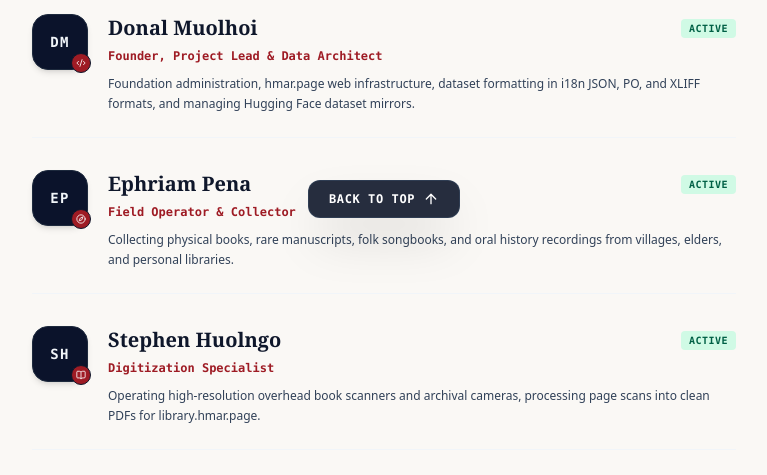
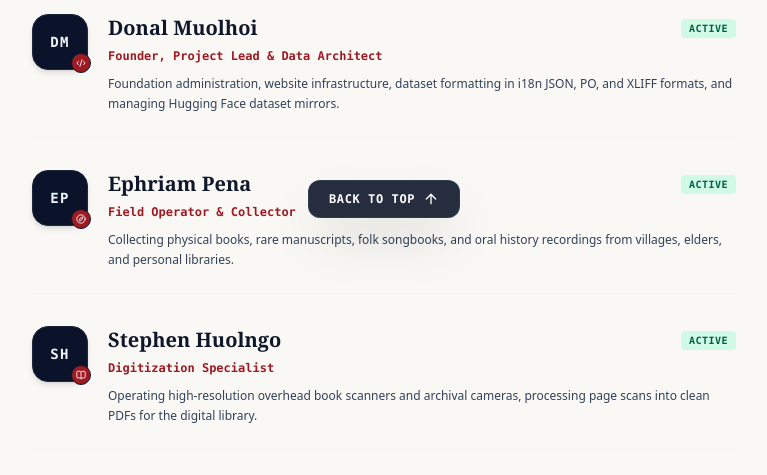
Before and after one commit to hmar-heritage-org/home, a Next.js app: page /people in a window 1280 px wide. Shown: the part 558-1033 px from the top of the page, without its empty margins (256-1023 px from the left). Built offline with nearby package versions, Linux system fonts and the light colour scheme.

Commit message:
Replace hmar.page references on People page with website and digital library

```diff
--- a/src/app/people/page.tsx
+++ b/src/app/people/page.tsx
@@ -16,7 +16,7 @@ export default function PeoplePage() {
       type: "Executive Lead",
       status: "Active",
       icon: Code2,
-      responsibilities: "Foundation administration, hmar.page web infrastructure, dataset formatting in i18n JSON, PO, and XLIFF formats, and managing Hugging Face dataset mirrors.",
+      responsibilities: "Foundation administration, website infrastructure, dataset formatting in i18n JSON, PO, and XLIFF formats, and managing Hugging Face dataset mirrors.",
     },
     {
       name: "Ephriam Pena",
@@ -34,7 +34,7 @@ export default function PeoplePage() {
       type: "Operational Lead",
       status: "Active",
       icon: BookOpen,
-      responsibilities: "Operating high-resolution overhead book scanners and archival cameras, processing page scans into clean PDFs for library.hmar.page.",
+      responsibilities: "Operating high-resolution overhead book scanners and archival cameras, processing page scans into clean PDFs for the digital library.",
     },
     {
       name: "Editorial & Quality Control Lead",
```
